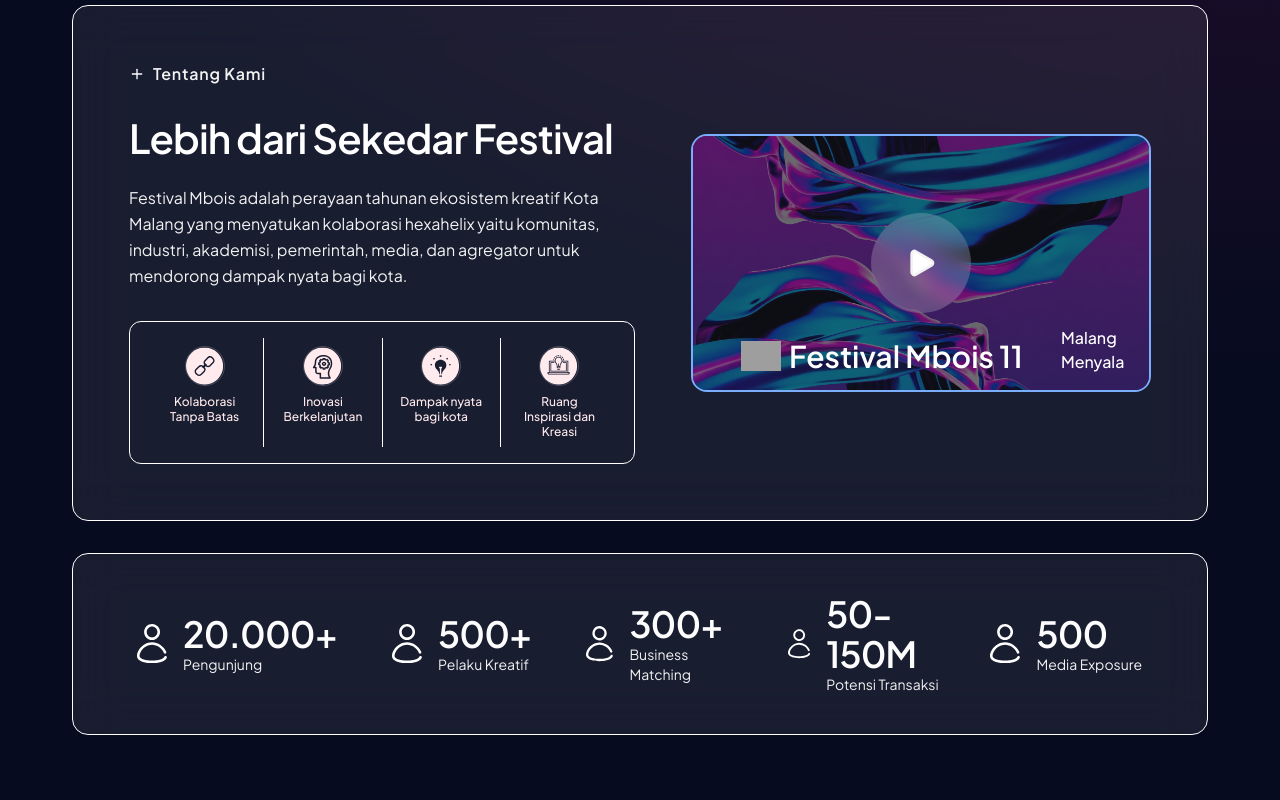
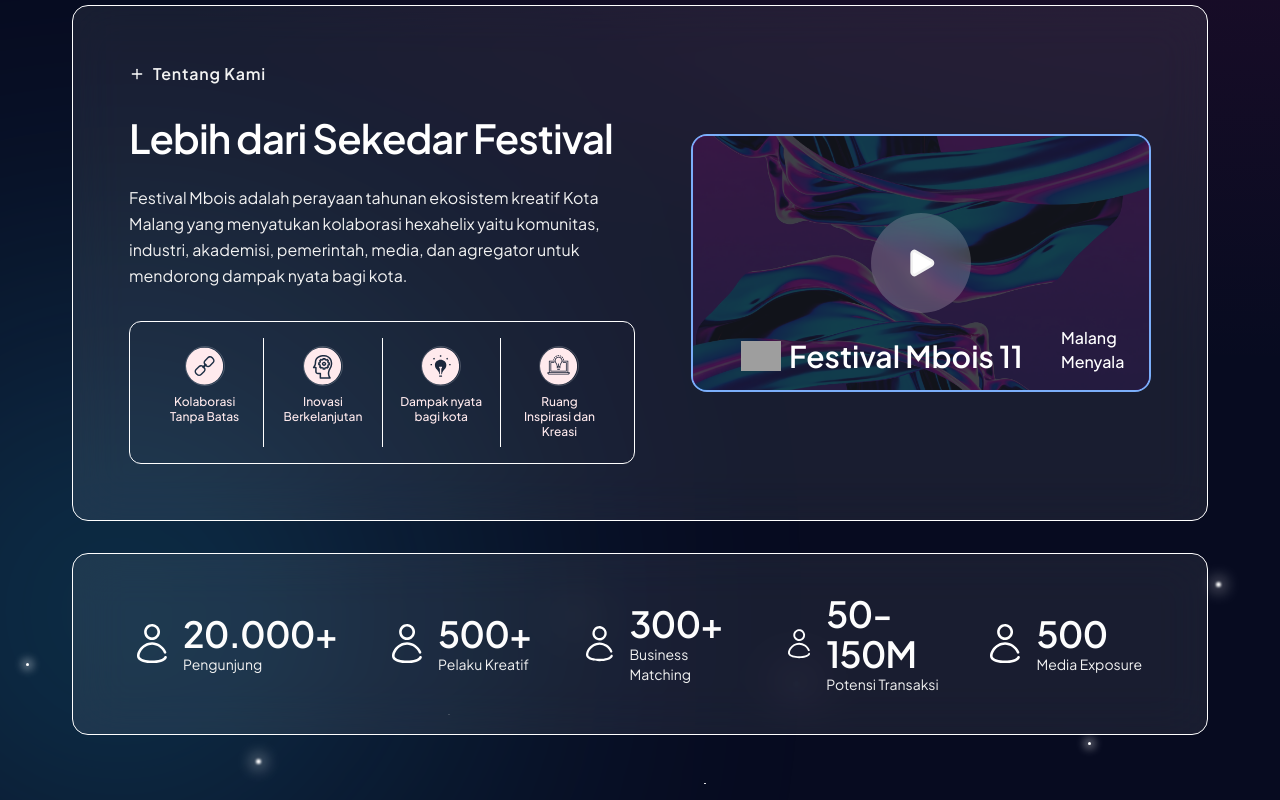
Before and after one commit to Glenn-Rhee/festival-mbois, a Next.js app: page / in a window 1280 px wide. Shown: the part 1860-2660 px from the top of the page. Built offline with nearby package versions, Linux system fonts and the light colour scheme; grey boxes are pictures that could not be loaded.

Commit message:
style: added background color and starts

```diff
--- a/src/components/sections/about.tsx
+++ b/src/components/sections/about.tsx
@@ -8,6 +8,7 @@
 import Idea from "../icon/Idea";
 import Creative from "../icon/Creative";
 import User from "../icon/User";
+import { StarParticles } from "../ui/star-particles";
 
 const pillarIcons = [LinkIcon, UserIcon, Idea, Creative];
 
@@ -16,7 +17,7 @@
 
   return (
     <section id="about" className="relative w-full py-16 lg:py-32">
-      <div className="max-w-8xl mx-auto w-full px-6 lg:px-18">
+      <div className="max-w-8xl relative z-20 mx-auto w-full px-6 lg:px-18">
         {/* Main Card */}
         <div className="rounded-2xl border border-white bg-[#EEEEEE14] p-6 backdrop-blur-xl md:p-10 lg:p-14">
           <div className="flex flex-col gap-10 lg:flex-row lg:gap-14">
@@ -72,7 +73,7 @@
                   sizes="(max-width: 768px) 100vw, 45vw"
                 />
                 {/* Play button overlay */}
-                <div className="bg-brand-blue-dark/60 absolute inset-0 flex items-center justify-center">
+                <div className="bg-brand-blue-dark/80 absolute inset-0 flex items-center justify-center">
                   <div className="flex size-25 items-center justify-center rounded-full bg-white/20 backdrop-blur-sm">
                     <PlayIcon className="size-8" fill="white" />
                   </div>
@@ -112,15 +113,29 @@
                   <span className="text-xl font-semibold tracking-tight text-[#FDFDFD] md:text-2xl lg:text-4xl">
                     {stat.value}
                   </span>
-                  <span className="text[#FDFDFD] md:text-sm">
-                    {stat.label}
-                  </span>
+                  <span className="text[#FDFDFD] md:text-sm">{stat.label}</span>
                 </div>
               </div>
             ))}
           </div>
         </div>
       </div>
+      <div className="absolute bottom-13 -left-20 size-100 rounded-full bg-[#2ec4f298] blur-[200px]" />
+      {/* Kiri */}
+      <StarParticles bottom={10} left={20} glow size="large" />
+      <StarParticles bottom={20} left={2} glow size="medium" />
+      <StarParticles bottom={5} left={8} size="small" />
+      <StarParticles bottom={15} left={35} size="small" />
+      <StarParticles bottom={25} left={45} glow size="medium" />
+      {/* Tengah */}
+      <StarParticles bottom={8} left={55} size="small" />
+      <StarParticles bottom={18} left={62} glow size="large" />
+      <StarParticles bottom={3} left={70} size="small" />
+      <StarParticles bottom={22} left={78} size="medium" />
+      {/* Kanan */}
+      <StarParticles bottom={12} left={85} glow size="medium" />
+      <StarParticles bottom={6} left={92} size="small" />
+      <StarParticles bottom={28} left={95} glow size="large" />{" "}
     </section>
   );
 }
```
